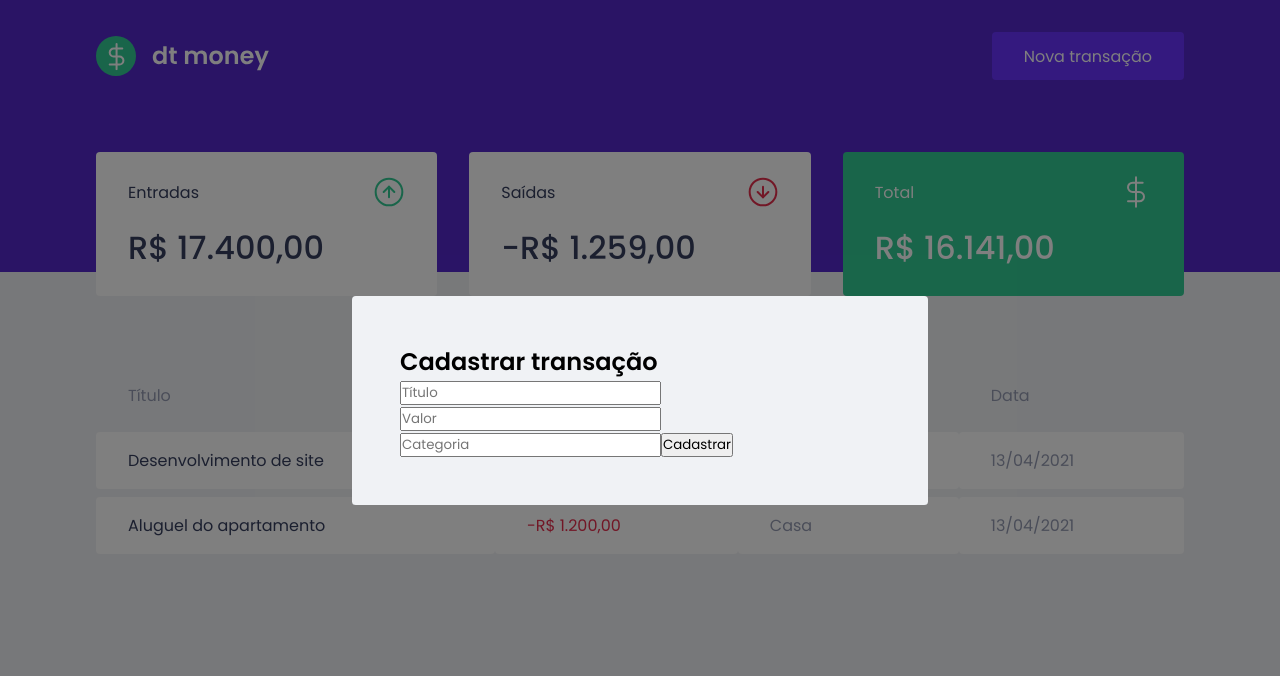
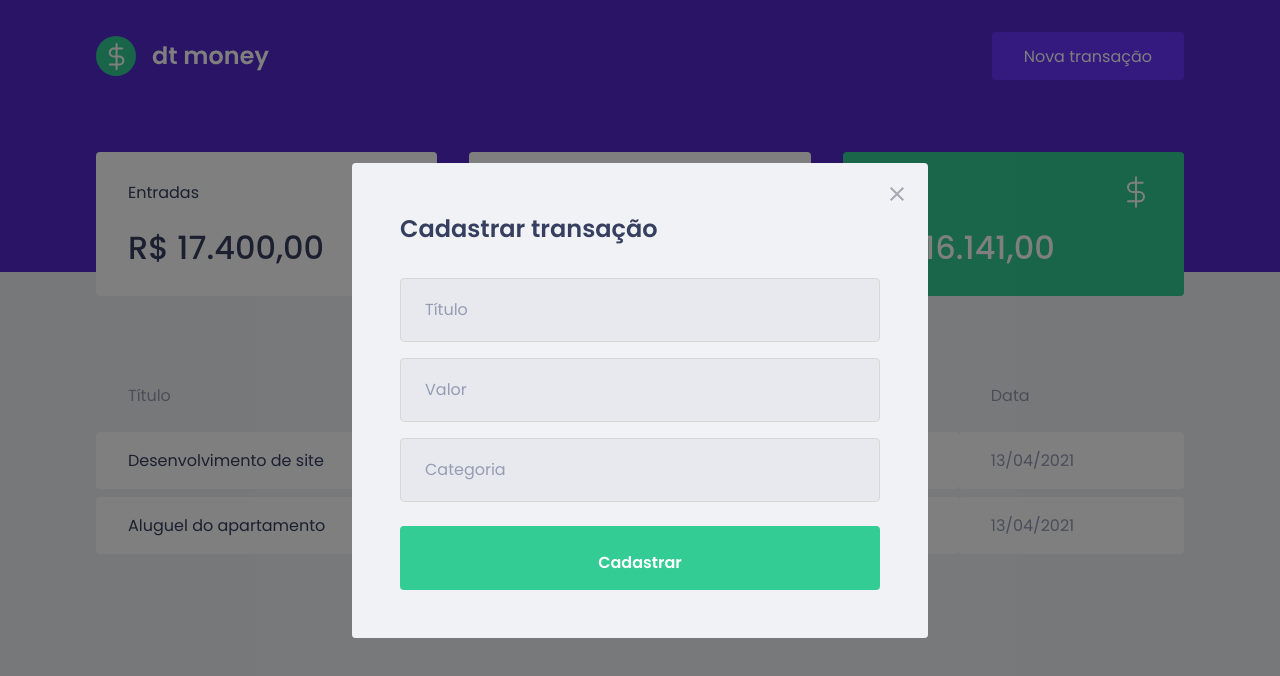
Before and after one commit to georgebiassoftwareengineer/dtmoney, a React (Create React App) app: page / in a window 1280 px wide. Both pictures are taken after a click on the button "Nova transação". Shown: the top 676 px of the page. Built offline with nearby package versions, Linux system fonts and the light colour scheme; no server answers; what miragejs would draw is missing.

Commit message:
feat: Style modal

```diff
--- a/src/components/NewTransactionModal/index.tsx
+++ b/src/components/NewTransactionModal/index.tsx
@@ -1,4 +1,5 @@
 import Modal from 'react-modal'
+import closeImg from '../../assets/close.svg'
 
 import * as S from './styles'
 
@@ -15,6 +16,13 @@
       overlayClassName="react-modal-overlay"
       className="react-modal-content"
     >
+
+      <button
+        type="button"
+        className="react-modal-close"
+        onClick={onRequestClose}>
+        <img src={closeImg} alt="Fechar modal" />
+      </button>
 
       <S.Container>
         <h2>Cadastrar transação</h2>
--- a/src/components/NewTransactionModal/styles.ts
+++ b/src/components/NewTransactionModal/styles.ts
@@ -1,3 +1,49 @@
 import styled from 'styled-components'
 
-export const Container = styled.form``
+export const Container = styled.form`
+  h2 {
+    color: var(--text-title);
+    font-size: 1.5rem;
+    margin-bottom: 2rem;
+  }
+
+  input {
+    width: 100%;
+    padding: 0 1.5rem;
+    height: 4rem;
+    border-radius: 0.25rem;
+
+    border: 1px solid #d7d7d7;
+    background: #e7e9ee;
+
+    font-weight: 400;
+    font-size: 1rem;
+
+    &::placeholder {
+      color: var(--text-body);
+    }
+
+    & + input {
+      margin-top: 1rem;
+    }
+  }
+
+  button[type="submit"] {
+    width: 100%;
+    padding: 1.5rem;
+    height: 4rem;
+    background: var(--green);
+    color: #fff;
+    border-radius: 0.25rem;
+    border: 0;
+    font-size: 1rem;
+    margin-top: 1.5rem;
+    font-weight: 600;
+
+    transition: filter 0.2s;
+
+    &:hover {
+      filter: brightness(0.9);
+    }
+  }
+`
--- a/src/styles/global.ts
+++ b/src/styles/global.ts
@@ -77,4 +77,18 @@
     position: relative;
     border-radius: 0.24rem;
   }
+
+  .react-modal-close {
+    position: absolute;
+    right: 1.5rem;
+    top: 1.5rem;
+    border: 0;
+    background: transparent;
+
+    transition: filter 0.2s;
+
+    &:hover {
+      filter: brightness(0.8)
+    }
+  }
 `
```
